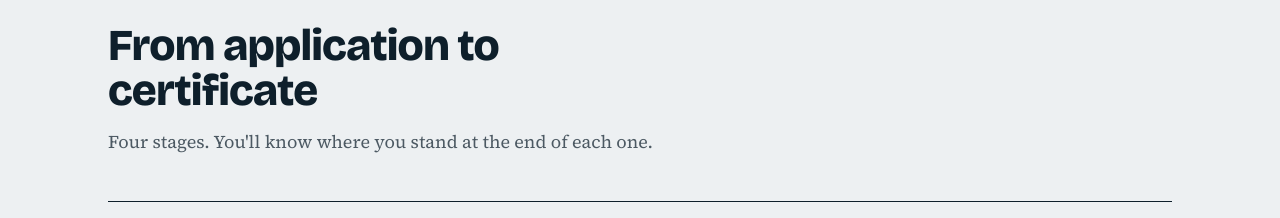
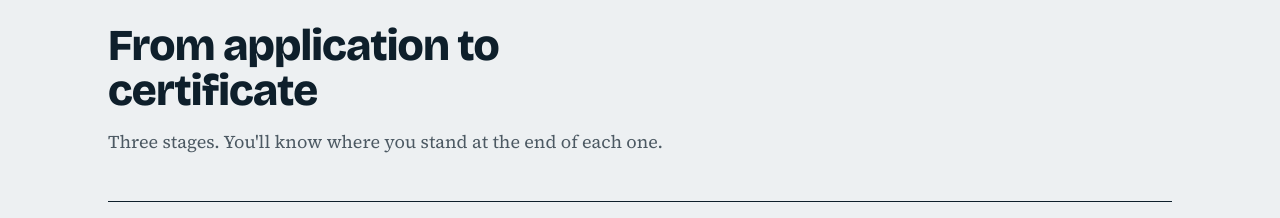
Before and after one commit to kotesh-bitsian/immersion-web, a SvelteKit app: page / in a window 1280 px wide. Shown: the part 3960-4178 px from the top of the page. Built offline with nearby package versions, Linux system fonts and the light colour scheme.

Commit message:
Update +page.svelte

```diff
--- a/src/routes/+page.svelte
+++ b/src/routes/+page.svelte
@@ -147,7 +147,7 @@
 	<div class="wrap">
 		<div class="sec-head">
 			<h2>From application to certificate</h2>
-			<p>Four stages. You'll know where you stand at the end of each one.</p>
+			<p>Three stages. You'll know where you stand at the end of each one.</p>
 		</div>
 		<div class="steps">
 			{#each steps as step (step.n)}
```
